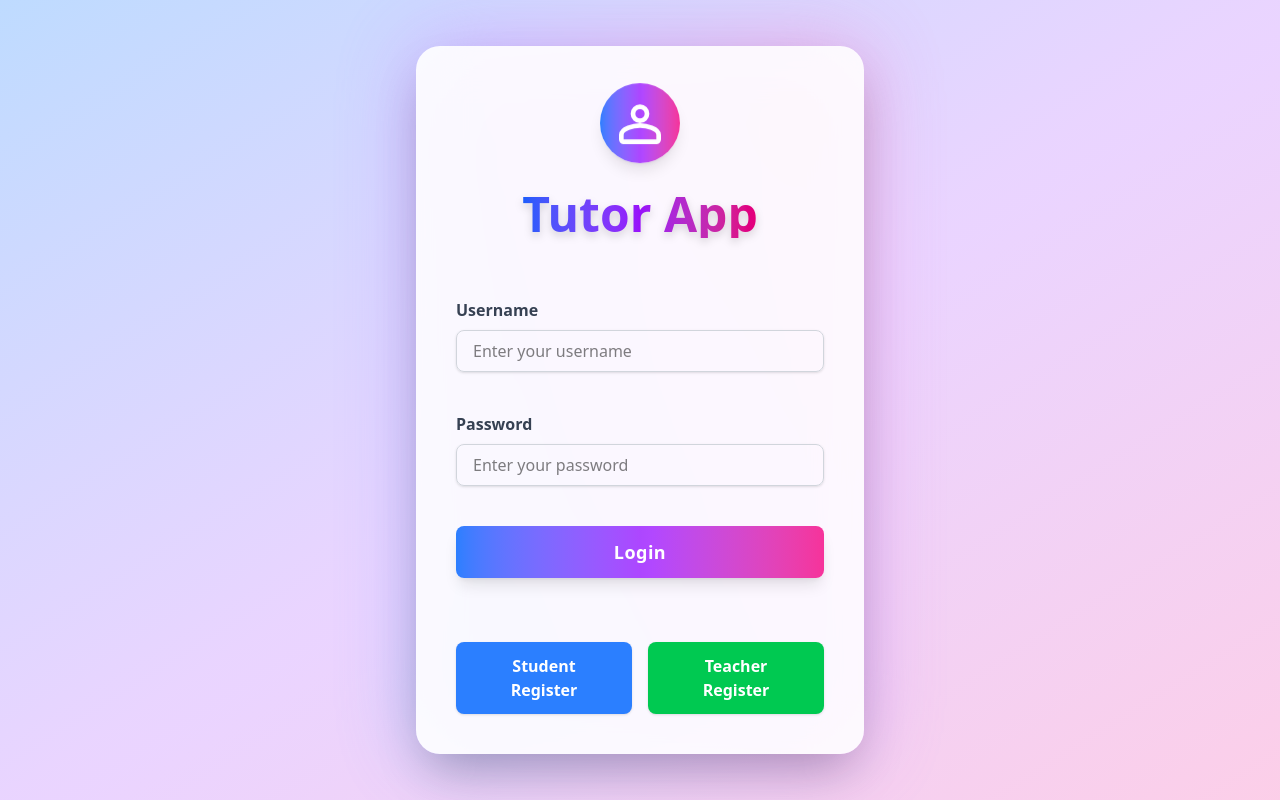
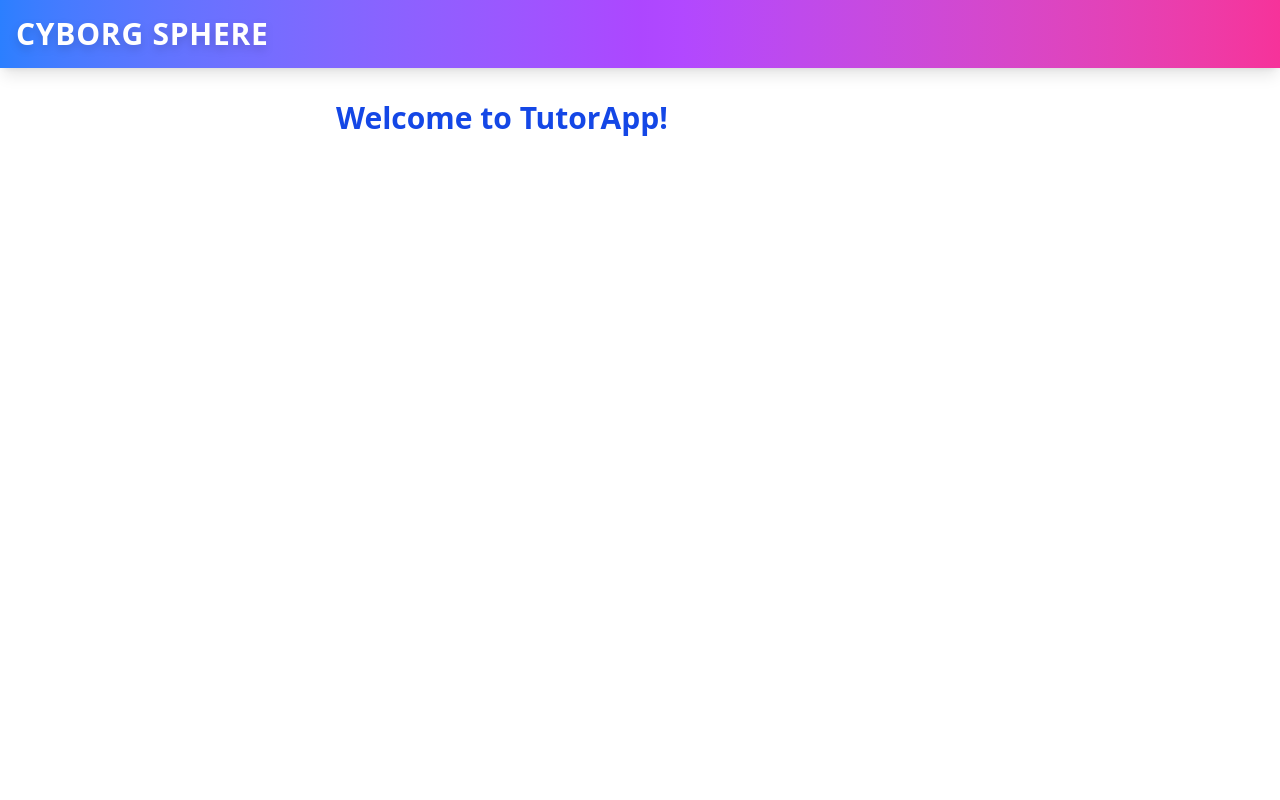
Before and after one commit to LKappagoda00/tutorapp, a React (Vite) app in the folder frontend/: page / in a window 1280 px wide. Built offline with nearby package versions, Linux system fonts and the light colour scheme.

Commit message:
Add Home component and update routing in App.jsx

```diff
--- a/frontend/src/App.jsx
+++ b/frontend/src/App.jsx
@@ -21,12 +21,14 @@ import AddMarks from './pagers/AddMarks.jsx';
 import UpdateUser from './pagers/admin/UpdateUser.jsx';
 import AdminUsers from './pagers/admin/AdminUsers.jsx';
 import StudentMakePayment from './pagers/student/StudentMakePayment.jsx';
+import Home from './pagers/Home.jsx';
 
 export default function App() {
   return (
     <Router>
       <Routes>
-        <Route path="/" element={<Login />} />
+        <Route path="/" element={<Home />} />
+        <Route path="/login" element={<Login />} />
         <Route path="/student-register" element={<StudentRegister />} />
         <Route path="/teacher-register" element={<TeacherRegister />} />
         <Route path="/admin-dashboard" element={<AdminDashboard />} />
--- /dev/null
+++ b/frontend/src/pagers/Home.jsx
@@ -0,0 +1,18 @@
+import React from 'react';
+import { Link } from 'react-router-dom';
+import Header from '../components/Header';
+
+const Home = () => {
+    return (
+        <>
+        <Header />
+        <div className="max-w-2xl mx-auto p-8">
+
+            <h1 className="text-3xl font-bold mb-4 text-blue-700">Welcome to TutorApp!</h1>
+
+        </div>
+        </>
+    );
+};
+
+export default Home;
```
